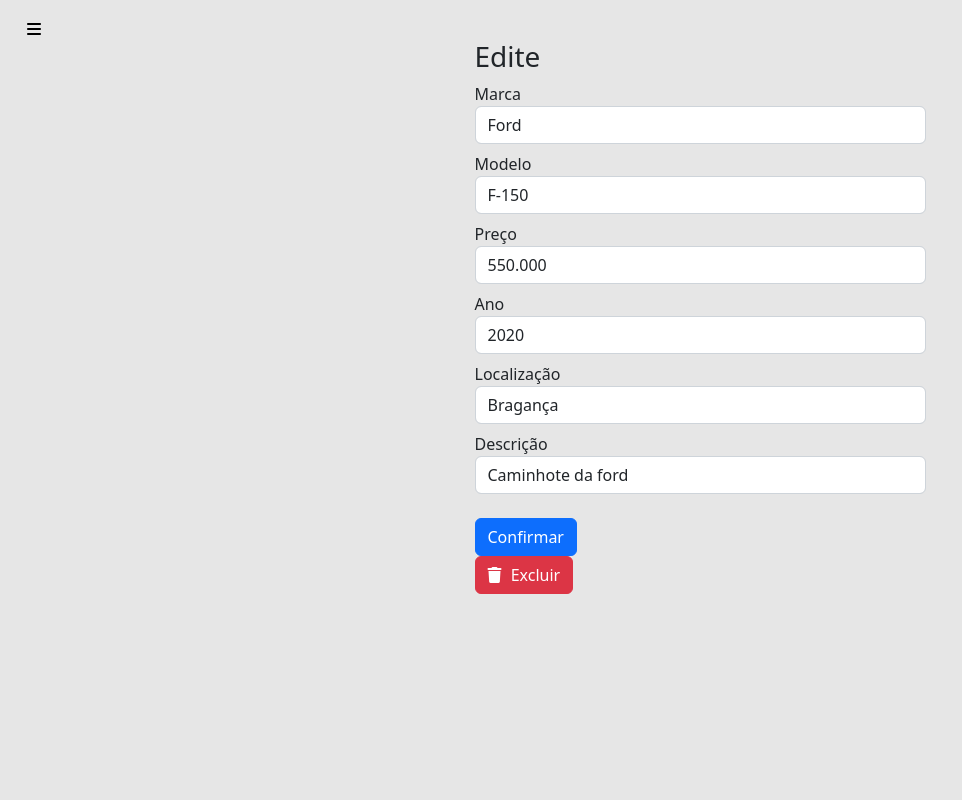
After one commit to felipergoncalves/JF-multimarcas, a Flask app: page /edit_car/3 in a window 1280 px wide. The commit adds this page. Shown: the whole page, without its empty margins (0-962 px from the left). Run offline with Flask 2, Linux system fonts and the light colour scheme; data comes from the database, SQL or seed files in the repository; some libraries are stand-ins or nearby versions.

Commit message:
Layout updates

```diff
--- a/app.py
+++ b/app.py
@@ -10,56 +10,62 @@ def index():
     con = sql.connect("form_db.db")
     con.row_factory=sql.Row
     cur=con.cursor()
-    cur.execute("select * from users")
+    cur.execute("select * from car")
     data=cur.fetchall()
     return render_template("index.html", datas=data)
 
-@app.route("/add_user", methods=["POST", "GET"])
-def add_user():
+def index():
+    con = sql.connect("form_db.db")
+    con.row_factory=sql.Row
+    cur=con.cursor()
+    cur.execute("select * from car")
+    data=cur.fetchall()
+    return render_template("index.html", datas=data)
+
+@app.route("/add_car", methods=["POST", "GET"])
+def add_car():
     if request.method == "POST":
-        nome=request.form["nome"]
-        idade=request.form["idade"]
-        rua=request.form["rua"]
-        cidade=request.form["cidade"]
-        numero=request.form["numero"]
-        estado=request.form["estado"]
-        email=request.form["email"]
+        marca=request.form["marca"]
+        modelo=request.form["modelo"]
+        preco=request.form["preco"]
+        ano=request.form["ano"]
+        localizacao=request.form["localizacao"]
+        descricao=request.form["descricao"]
         con=sql.connect("form_db.db")
         cur=con.cursor()
-        cur.execute("insert into users(NOME, IDADE, RUA, CIDADE, NUMERO, ESTADO, EMAIL) values (?,?,?,?,?,?,?)", (nome, idade, rua, cidade, numero, estado, email))
+        cur.execute("insert into car(MARCA, MODELO, PRECO, ANO, LOCALIZACAO, DESCRICAO) values (?,?,?,?,?,?)", (marca, modelo, preco, ano, localizacao, descricao))
         con.commit()
         flash("Dados cadastrados", "success")
         return redirect(url_for("index"))
-    return render_template("add_user.html")
+    return render_template("add_car.html")
 
-@app.route("/edit_user/<string:id>", methods=["POST", "GET"])
-def edit_user(id):
+@app.route("/edit_car/<string:id>", methods=["POST", "GET"])
+def edit_car(id):
     if request.method == "POST":
-        nome=request.form["nome"]
-        idade=request.form["idade"]
-        rua=request.form["rua"]
-        cidade=request.form["cidade"]
-        numero=request.form["numero"]
-        estado=request.form["estado"]
-        email=request.form["email"]
+        marca=request.form["marca"]
+        modelo=request.form["modelo"]
+        preco=request.form["preco"]
+        ano=request.form["ano"]
+        localizacao=request.form["localizacao"]
+        descricao=request.form["descricao"]
         con=sql.connect("form_db.db")
         cur=con.cursor()
-        cur.execute("update users set NOME=?, IDADE=?, RUA=?, CIDADE=?, NUMERO=?, ESTADO=?, EMAIL=? where ID=?", (nome, idade, rua, cidade, numero, estado, email, id))
+        cur.execute("update car set MARCA=?, MODELO=?, PRECO=?, ANO=?, LOCALIZACAO=?, DESCRICAO=? where ID=?", (marca, modelo, preco, ano, localizacao, descricao, id))
         con.commit()
         flash("Dados atualizados", "success")
         return redirect(url_for("index"))
     con=sql.connect("form_db.db")
     con.row_factory=sql.Row
     cur=con.cursor()
-    cur.execute("select * from users where ID =?", (id,))
+    cur.execute("select * from car where ID =?", (id,))
     data=cur.fetchone()
-    return render_template("edit_user.html", datas=data)
+    return render_template("edit_car.html", datas=data)
 
-@app.route("/delete_user/<string:id>", methods=["GET"])
-def delete_user(id):
+@app.route("/delete_car/<string:id>", methods=["GET"])
+def delete_car(id):
     con=sql.connect("form_db.db")
     cur=con.cursor()
-    cur.execute("delete from users where ID=?", (id,))
+    cur.execute("delete from car where ID=?", (id,))
     con.commit()
     flash("Dados excluídos", "warning")
     return redirect(url_for("index"))
--- /dev/null
+++ b/static/css/dashboard.css
@@ -0,0 +1,110 @@
+*{
+    padding: 0;
+    margin: 0;
+}
+
+html, body{
+    min-height: 100%;
+}
+
+body{
+    background-color: #e6e6e6 !important;
+}
+
+i{
+    cursor: pointer;
+}
+
+i::before{
+    margin-right: 5px;
+}
+
+#sidebar-hr{
+    color: #000000;
+    height: 5px;
+    width: 80%;
+}
+
+.offcanvas-header, .offcanvas-body{
+    background-color: #4D4D4D;
+    color: #fff;
+}
+
+.btn-close{
+    color: #fff;
+}
+
+.btn-open-menu{
+    background-color: transparent;
+    border-color: transparent;
+    padding: 5px 10px;
+    border-radius: 100%;
+}
+
+.btn-open-menu:hover{
+    border: solid black 1px;
+}
+.open-menu{
+    display: none;
+    color: #000;
+}
+
+.open-menu::before{
+    margin: 0;
+}
+
+#menu-burguer-close{
+    cursor: pointer;
+    color: #fff;
+
+}
+.nav-open{
+    width: 100%;
+    position: absolute;
+    top: 0;
+    left: 0;
+    height: 30px;
+    padding: 10px 15px;
+}
+.hide{
+    display: none;
+}
+
+.expanded-menu{
+    width: 200px;
+    display: flex;
+    flex-direction: column;
+    background-color: #585858;
+    position: absolute;
+    left: 0;
+    height: 100vh;
+    z-index: 1000;
+    padding: 10px 15px;
+    gap: 15px;
+}
+
+nav ul{
+    padding: 0;
+}
+
+ul{
+    list-style: none;
+    padding-left: 0;
+    display: flex;
+    flex-direction: column;
+    gap: 10px;
+}
+
+#container{
+    margin-right: 10px;
+    margin-top: 40px;
+}
+ul li a{
+    text-decoration: none;
+    color: #fff;
+    height: 10px;
+}
+
+ul li a:hover{
+    color: #c0c0c0;
+}
--- /dev/null
+++ b/static/js/main.js
@@ -0,0 +1,7 @@
+const alert = document.getElementById("alert")
+
+if(alert){
+    setTimeout(function(){
+        alert.style.display = 'none'
+    }, 3000)
+}
--- /dev/null
+++ b/templates/dashboard.html
@@ -0,0 +1,54 @@
+<!doctype html>
+<html lang="pt-br">
+  <head>
+    <meta charset="utf-8">
+    <meta name="viewport" content="width=device-width, initial-scale=1">
+    <title>JF multimarcas</title>
+    <link rel="stylesheet" href="{{ url_for('static', filename='css/dashboard.css')}}">
+    <link rel="stylesheet" href="{{ url_for('static', filename='css/index.css')}}">
+    <link href="https://cdn.jsdelivr.net/npm/bootstrap@5.2.2/dist/css/bootstrap.min.css" rel="stylesheet" integrity="sha384-Zenh87qX5JnK2Jl0vWa8Ck2rdkQ2Bzep5IDxbcnCeuOxjzrPF/et3URy9Bv1WTRi" crossorigin="anonymous">
+  </head>
+  <body>
+    <header>
+      <div class="nav-open">
+        <button class="btn-open-menu" type="button" data-bs-toggle="offcanvas" data-bs-target="#staticBackdrop" aria-controls="staticBackdrop">
+          <i id="open-menu" class="fa-solid fa-bars open-menu"></i>
+        </button>
+      </div>
+      <div class="offcanvas offcanvas-start" data-bs-backdrop="static" tabindex="-1" id="staticBackdrop" aria-labelledby="staticBackdropLabel">
+        <div class="offcanvas-header">
+          <h5 class="offcanvas-title" id="staticBackdropLabel">JF multimarcas</h5>
+          <button type="button" class="btn-close" data-bs-dismiss="offcanvas" aria-label="Close"></button>
+        </div>
+        <div class="offcanvas-body">
+          <div>
+            <ul>
+              <hr id="sidebar-hr">
+              <li><a class="nav-item" aria-current="page" href="{{url_for('index')}}"><i class="fa-solid fa-car"></i>Meus carros</a></li>
+              <hr id="sidebar-hr">
+              <li><a class="nav-item" href="{{url_for('add_car')}}"><i class="fa-solid fa-circle-plus"></i>Novo carro</a></li>
+              <hr id="sidebar-hr">
+              <li><a class="nav-item" href=""><i class="fa-solid fa-clock-rotate-left"></i>Histórico de vendas</a></li>
+              <hr id="sidebar-hr">
+            </ul>
+          </div>
+        </div>
+      </div>
+    </header>
+    <div id="container" class="container">
+        {% with messages=get_flashed_messages(with_categories=true)%}
+            {% if messages %}
+                {% for category,message in messages%}
+                    <div id="alert" class="alert alert-{{category}}">{{message}}</div>
+                {% endfor %}
+            {% endif %}
+        {% endwith %}
+        {% block body%}
+
+        {% endblock %}
+    </div>
+    <script src="{{ url_for('static', filename='js/main.js')}}"></script>
+    <script src="https://kit.fontawesome.com/3c2e5aad98.js" crossorigin="anonymous"></script>
+    <script src="https://cdn.jsdelivr.net/npm/bootstrap@5.2.2/dist/js/bootstrap.bundle.min.js" integrity="sha384-OERcA2EqjJCMA+/3y+gxIOqMEjwtxJY7qPCqsdltbNJuaOe923+mo//f6V8Qbsw3" crossorigin="anonymous"></script>
+  </body>
+</html>
--- /dev/null
+++ b/templates/edit_car.html
@@ -0,0 +1,37 @@
+{% extends 'dashboard.html' %}
+{% block body %}
+<div class="row">
+    <div class="col-5 mx-auto">
+        <h3>Edite</h3>
+        <form action="{{url_for('edit_car', id=datas.ID)}}" method="post">
+            <div class="form group mb-2">
+                <label for="marca">Marca</label>
+                <input type="text" name="marca" required class="form-control" value="{{datas.MARCA}}">
+            </div>
+            <div class="form group mb-2">
+                <label for="modelo">Modelo</label>
+                <input type="text" name="modelo" required class="form-control" value="{{datas.MODELO}}">
+            </div>
+            <div class="form group mb-2">
+                <label for="preco">Preço</label>
+                <input type="text" name="preco" required class="form-control" value="{{datas.PRECO}}">
+            </div>
+            <div class="form group mb-2">
+                <label for="ano">Ano</label>
+                <input type="text" name="ano" required class="form-control" value="{{datas.ANO}}">
+            </div>
+            <div class="form group mb-2">
+                <label for="localizacao">Localização</label>
+                <input type="text" name="localizacao" required class="form-control" value="{{datas.LOCALIZACAO}}">
+            </div>
+            <div class="form group">
+                <label for="descricao">Descrição</label>
+                <input type="text" name="descricao" required class="form-control" value="{{datas.DESCRICAO}}">
+            </div>
+            <br>
+            <input type="submit" value="Confirmar" class="btn btn-primary">
+        </form>
+        <a href="{{url_for('delete_car', id=datas.ID)}}" class="btn btn-danger" onclick="return confirm('Tem certeza que deseja excluir?')"><i class="fa-solid fa-trash"></i> Excluir</a>
+    </div>
+</div>
+{% endblock %}
```
Also changed, not shown: form_db.py (+7 -8 lines), static/css/index.css (added, +74 -0 lines), templates/add_car.html (added, +41 -0 lines), templates/add_user.html (deleted, +0 -41 lines), templates/edit_user.html (deleted, +0 -40 lines), templates/index.html (+24 -35 lines), templates/layout.html (deleted, +0 -40 lines), form_db.db.
